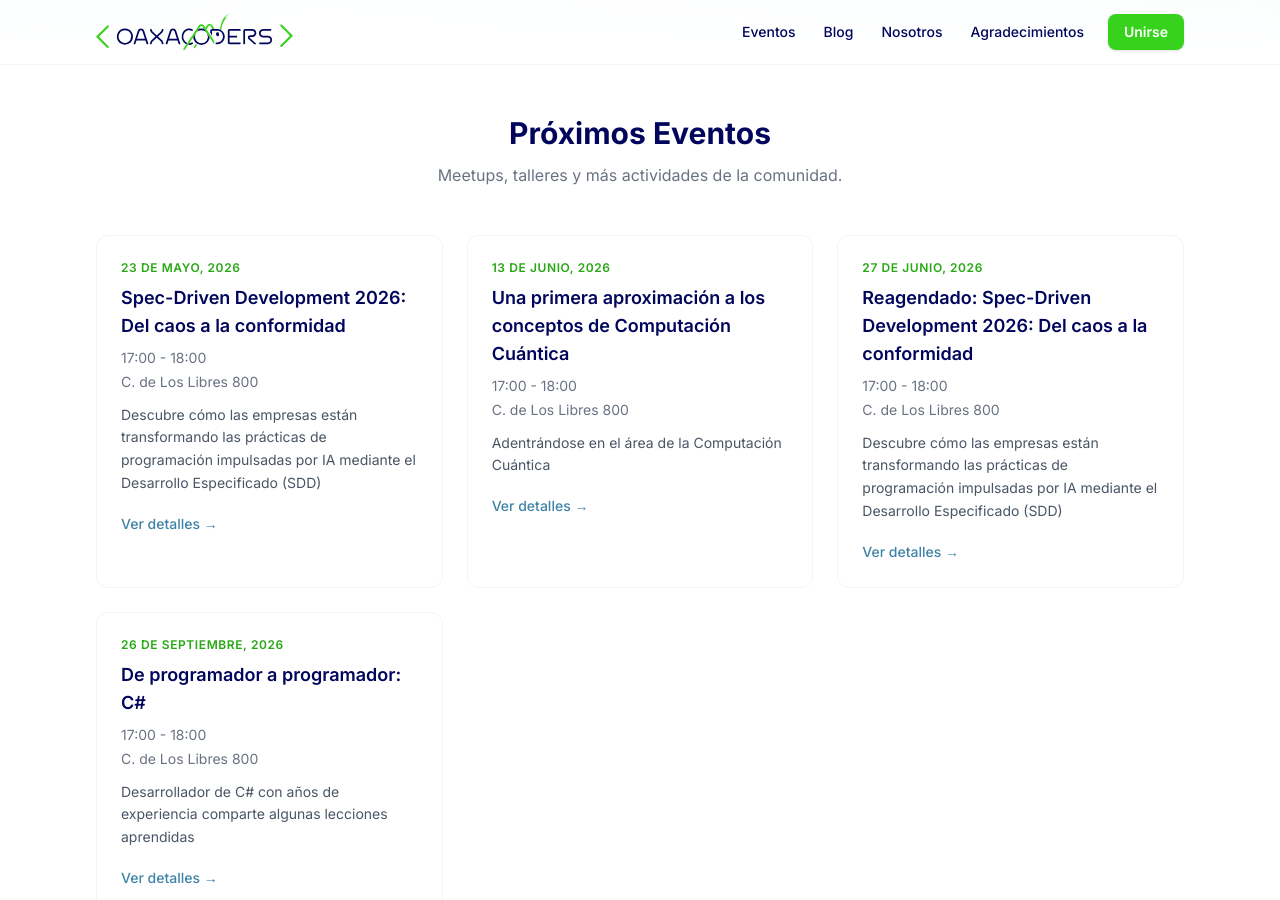
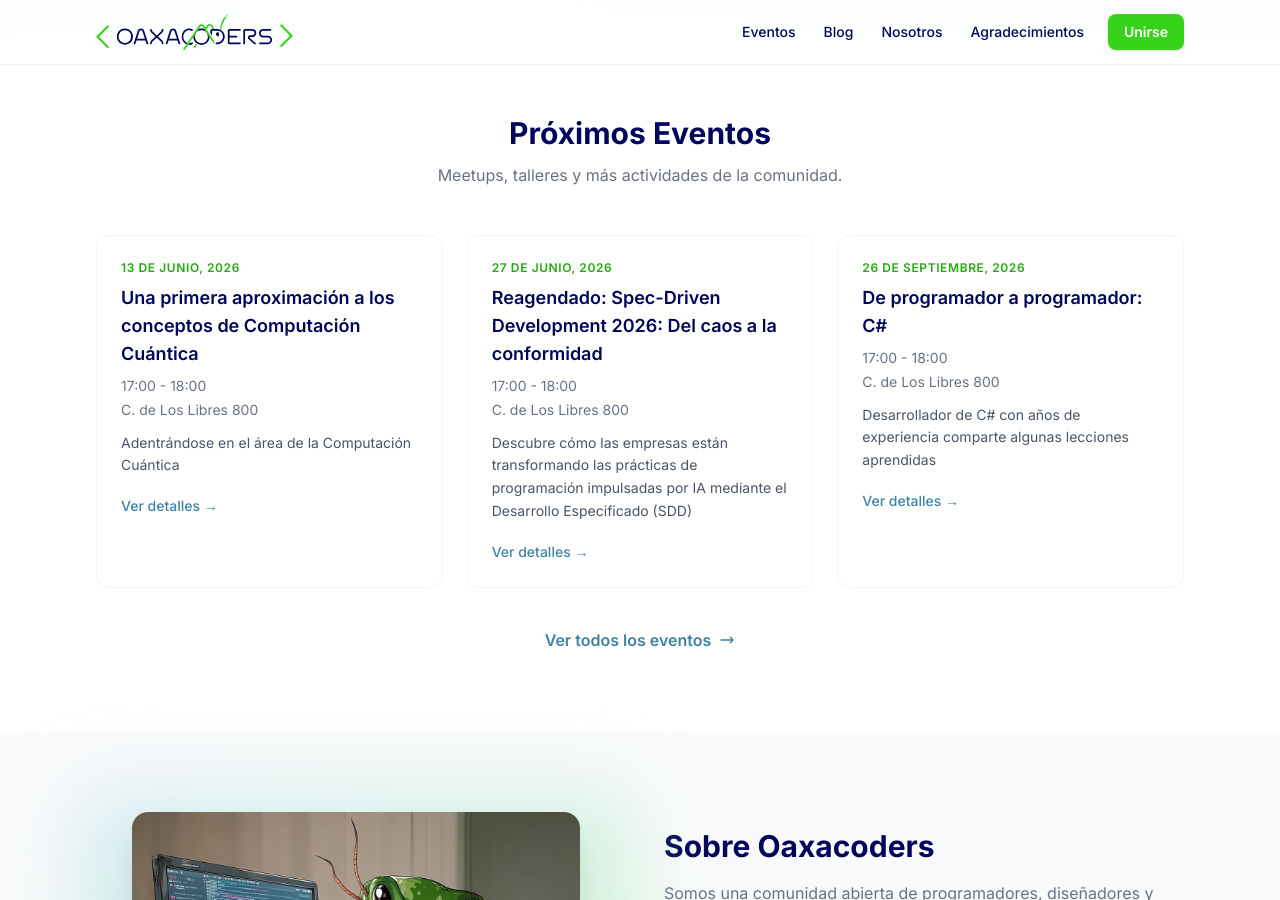
Before and after one commit to oaxacoders/oaxacoders.github.io, a Jekyll site: the page built from index.html, in a window 1280 px wide and 900 px high, scrolled down 785 px. Built offline with Jekyll 4.4.1, drawn with Linux system fonts in a browser that asks for light colours.

Commit message:
Add photos

```diff
--- a/_events/2026-05-23-spec-driven-development-2026-del-caos-a-la-conformidad.md
+++ /dev/null
@@ -1,15 +0,0 @@
----
-layout: event
-title: 'Spec-Driven Development 2026: Del caos a la conformidad'
-date: '2026-05-23'
-date_display: 23 de mayo, 2026
-time_display: 17:00 - 18:00
-venue: C. de Los Libres 800
-venue_address: 800 Calle de Los Libres, Oaxaca de Juárez, OAX 68000
-eventbrite_url: https://www.eventbrite.com.mx/e/spec-driven-development-2026-del-caos-a-la-conformidad-tickets-1987329570242
-eventbrite_id: '1987329570242'
-is_free: false
-status: disponible
----
-
-Descubre cómo las empresas están transformando las prácticas de programación impulsadas por IA mediante el Desarrollo Especificado (SDD)
```
Also changed, not shown: _posts/2026-01-17-arma-tu-arcade-retro-con-software-libre.md (+3 -3 lines), scripts/fetch_eventbrite.rb (+25 -0 lines), assets/images/eventos/2025-11-22-internet-in-a-box/foto10.jpeg (added), assets/images/eventos/2025-11-22-internet-in-a-box/foto11.jpeg (added), assets/images/eventos/2025-11-22-internet-in-a-box/foto6.jpeg (added), assets/images/eventos/2025-11-22-internet-in-a-box/foto7.jpeg (added), assets/images/eventos/2025-11-22-internet-in-a-box/foto8.jpeg (added), assets/images/eventos/2025-11-22-internet-in-a-box/foto9.jpeg (added), 3 other files.
